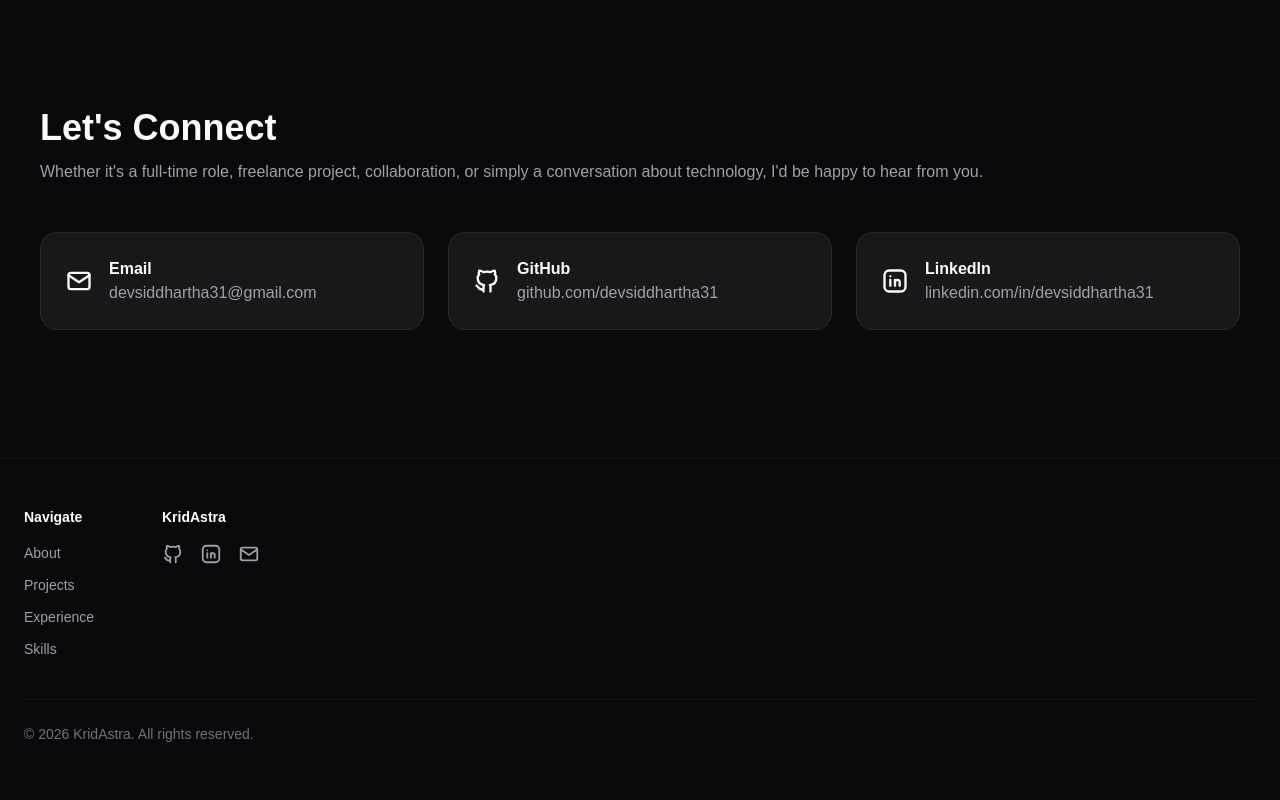
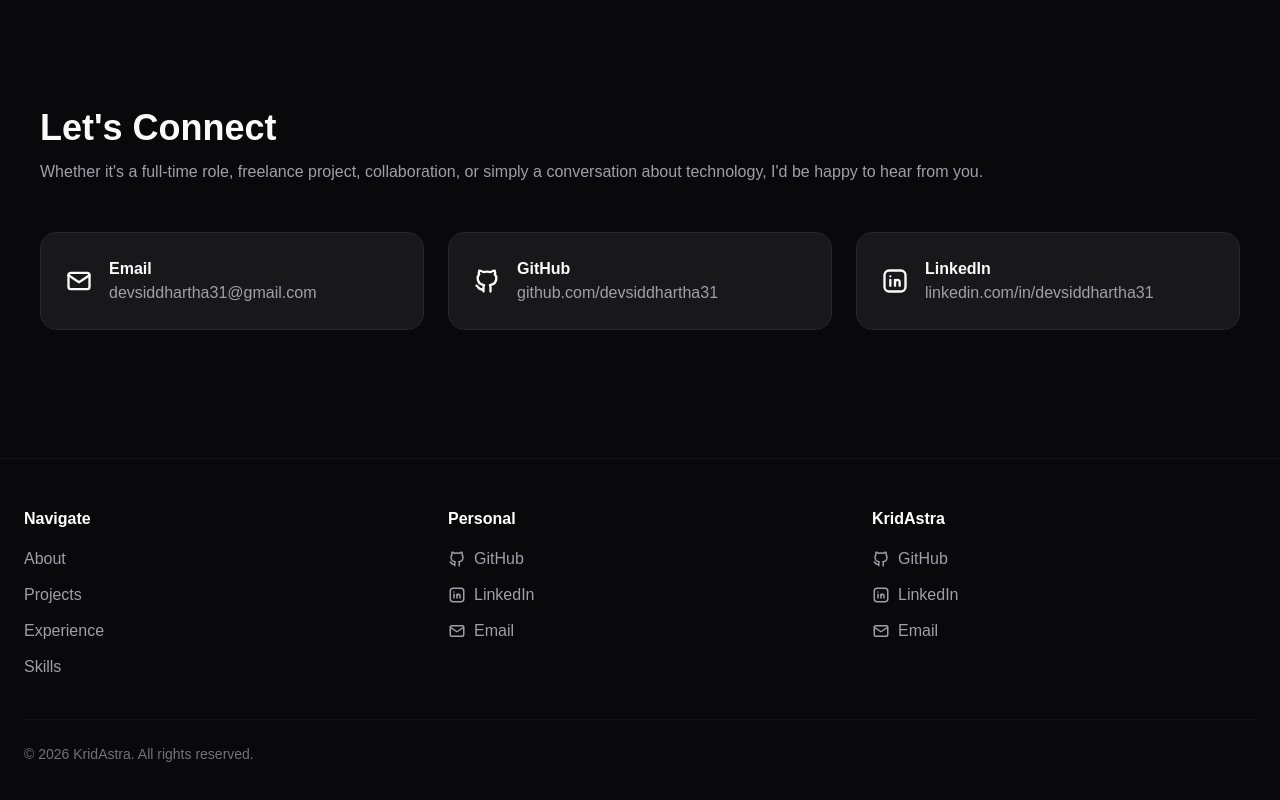
Before and after one commit to devsiddhartha31/devsiddhartha31.github.io, a Next.js app: page / in a window 1280 px wide. Shown: the part 5436-6236 px from the top of the page. Built offline with nearby package versions, Linux system fonts and the light colour scheme.

Commit message:
feat(footer): add personal social links to footer with company social links

```diff
--- a/components/layout/Footer.tsx
+++ b/components/layout/Footer.tsx
@@ -19,7 +19,7 @@ export default function Footer() {
 
           {/* Navigation */}
 
-          <div className="grid grid-cols-2 gap-10 text-sm">
+          <div className="grid w-full gap-10 md:grid-cols-3">
 
             <div>
 
@@ -52,41 +52,73 @@ export default function Footer() {
             <div>
 
               <h4 className="mb-4 font-semibold text-white">
+                Personal
+              </h4>
+
+              <div className="space-y-3">
+
+                <Link
+                  href={personalSocial.github}
+                  target="_blank"
+                  className="flex items-center gap-2 text-zinc-400 transition hover:text-white"
+                >
+                  <IconBrandGithub size={18} />
+                  <span>GitHub</span>
+                </Link>
+
+                <Link
+                  href={personalSocial.linkedin}
+                  target="_blank"
+                  className="flex items-center gap-2 text-zinc-400 transition hover:text-white"
+                >
+                  <IconBrandLinkedin size={18} />
+                  <span>LinkedIn</span>
+                </Link>
+
+                <Link
+                  href={personalSocial.email}
+                  className="flex items-center gap-2 text-zinc-400 transition hover:text-white"
+                >
+                  <IconMail size={18} />
+                  <span>Email</span>
+                </Link>
+
+              </div>
+
+            </div>
+
+            <div>
+
+              <h4 className="mb-4 font-semibold text-white">
                 KridAstra
               </h4>
 
-              <div className="flex items-center gap-4">
+              <div className="space-y-3">
 
                 <Link
                   href={companySocial.github}
                   target="_blank"
-                  aria-label="GitHub"
+                  className="flex items-center gap-2 text-zinc-400 transition hover:text-white"
                 >
-                  <IconBrandGithub
-                    size={22}
-                    className="text-zinc-400 transition hover:text-indigo-400"
-                  />
+                  <IconBrandGithub size={18} />
+                  <span>GitHub</span>
                 </Link>
 
                 <Link
                   href={companySocial.linkedin}
                   target="_blank"
-                  aria-label="LinkedIn"
+                  className="flex items-center gap-2 text-zinc-400 transition hover:text-white"
                 >
-                  <IconBrandLinkedin
-                    size={22}
-                    className="text-zinc-400 transition hover:text-indigo-400"
-                  />
+                  <IconBrandLinkedin size={18} />
+                  <span>LinkedIn</span>
                 </Link>
 
                 <Link
                   href={companySocial.email}
-                  aria-label="Email"
+                  className="flex items-center gap-2 text-zinc-400 transition hover:text-white"
                 >
-                  <IconMail
-                    size={22}
-                    className="text-zinc-400 transition hover:text-indigo-400"
-                  />
+                  <IconMail size={18} />
+                  <span>Email</span>
                 </Link>
 
               </div>
```
